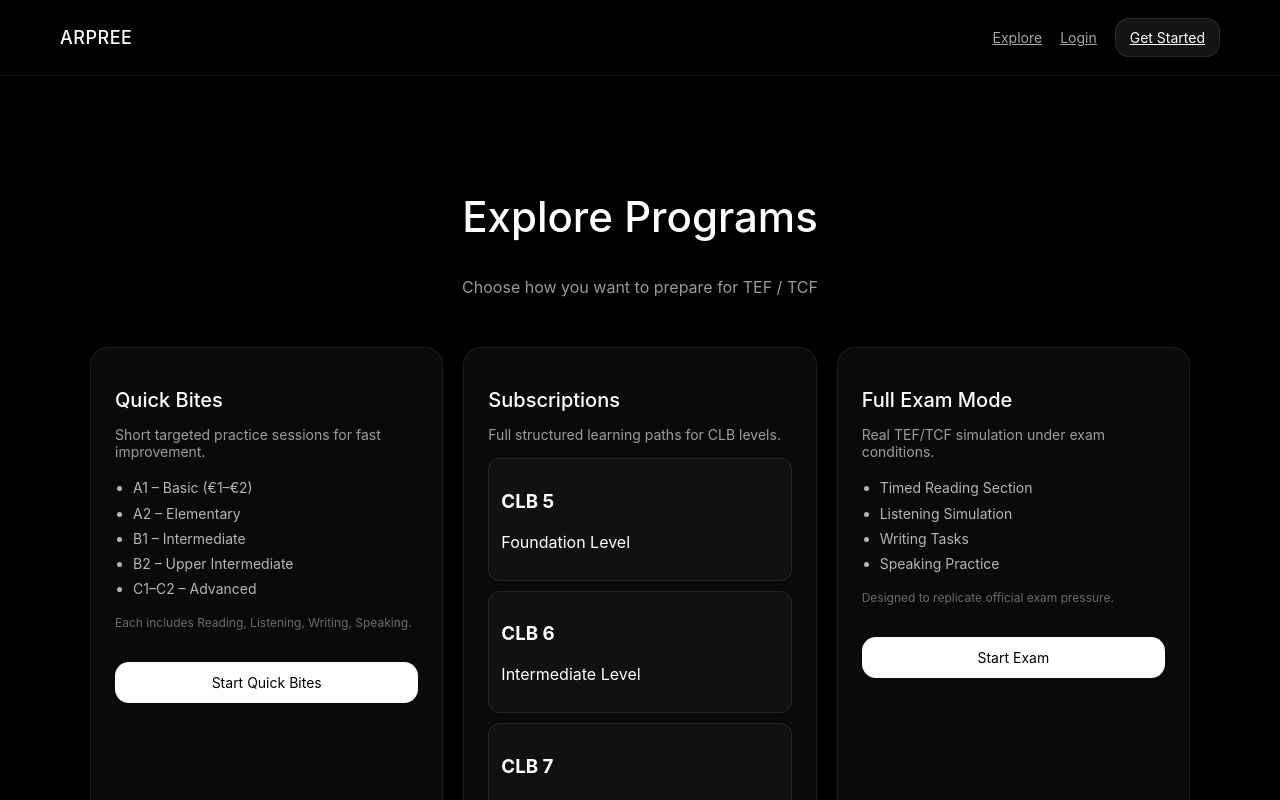
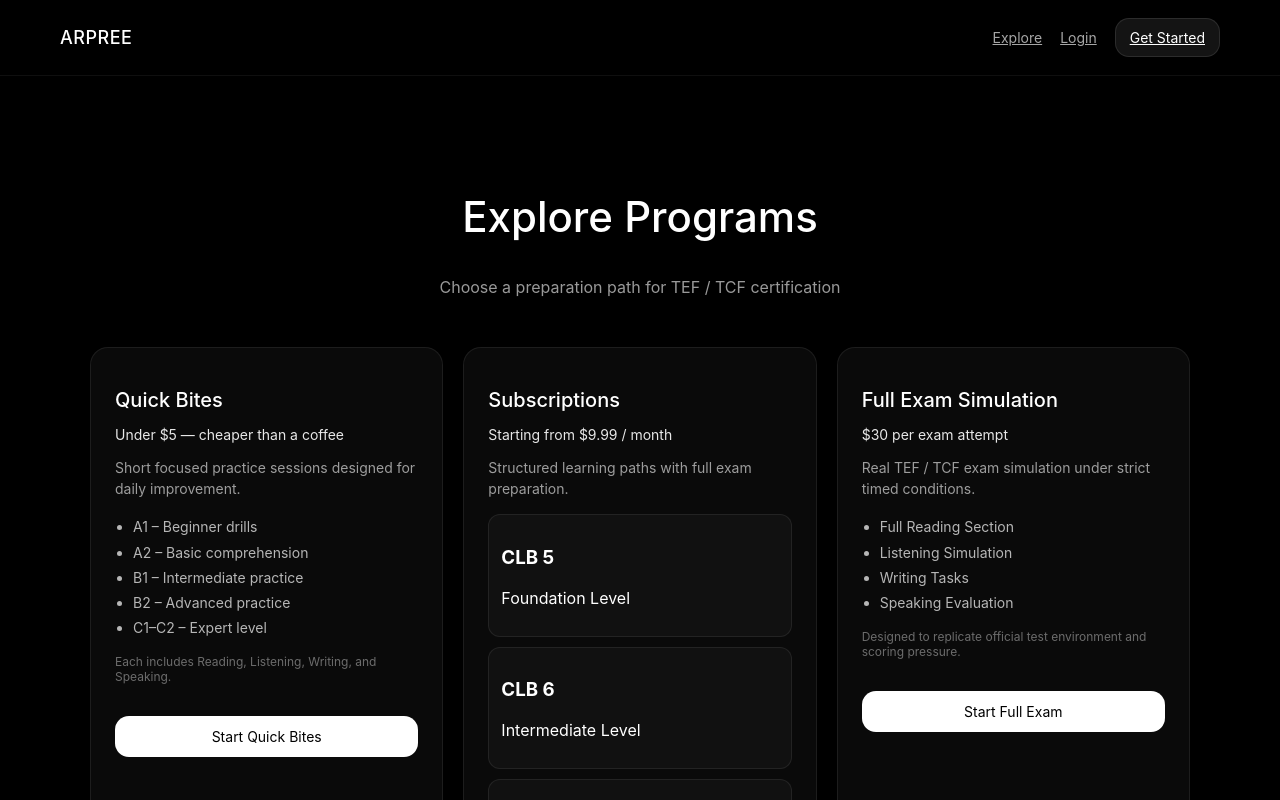
Before and after one commit to aaloopraantha/arpree, a Next.js app: page /explore in a window 1280 px wide. Shown: the top 800 px of the page. Built offline with nearby package versions, Linux system fonts and the light colour scheme.

Commit message:
Update page.js

```diff
--- a/app/explore/page.js
+++ b/app/explore/page.js
@@ -11,7 +11,7 @@ export default function ExplorePage() {
       <section style={styles.header}>
         <h1 style={styles.title}>Explore Programs</h1>
         <p style={styles.subtitle}>
-          Choose how you want to prepare for TEF / TCF
+          Choose a preparation path for TEF / TCF certification
         </p>
       </section>
 
@@ -22,20 +22,24 @@ export default function ExplorePage() {
         <div style={styles.card}>
           <h2 style={styles.cardTitle}>Quick Bites</h2>
 
+          <p style={styles.priceTag}>
+            Under $5 — cheaper than a coffee
+          </p>
+
           <p style={styles.text}>
-            Short targeted practice sessions for fast improvement.
+            Short focused practice sessions designed for daily improvement.
           </p>
 
           <ul style={styles.list}>
-            <li>A1 – Basic (€1–€2)</li>
-            <li>A2 – Elementary</li>
-            <li>B1 – Intermediate</li>
-            <li>B2 – Upper Intermediate</li>
-            <li>C1–C2 – Advanced</li>
+            <li>A1 – Beginner drills</li>
+            <li>A2 – Basic comprehension</li>
+            <li>B1 – Intermediate practice</li>
+            <li>B2 – Advanced practice</li>
+            <li>C1–C2 – Expert level</li>
           </ul>
 
           <p style={styles.small}>
-            Each includes Reading, Listening, Writing, Speaking.
+            Each includes Reading, Listening, Writing, and Speaking.
           </p>
 
           <button
@@ -50,8 +54,12 @@ export default function ExplorePage() {
         <div style={styles.card}>
           <h2 style={styles.cardTitle}>Subscriptions</h2>
 
+          <p style={styles.priceTag}>
+            Starting from $9.99 / month
+          </p>
+
           <p style={styles.text}>
-            Full structured learning paths for CLB levels.
+            Structured learning paths with full exam preparation.
           </p>
 
           <div style={styles.compareBox}>
@@ -72,41 +80,45 @@ export default function ExplorePage() {
           </div>
 
           <p style={styles.small}>
-            Includes full exam simulation + progress tracking + AI feedback.
+            Includes progress tracking, structured lessons, and AI feedback.
           </p>
 
           <button
             style={styles.button}
             onClick={() => router.push('/pricing')}
           >
-            View Plans
+            View Subscription Plans
           </button>
         </div>
 
-        {/* FULL EXAM MODE */}
+        {/* FULL EXAMS */}
         <div style={styles.card}>
-          <h2 style={styles.cardTitle}>Full Exam Mode</h2>
+          <h2 style={styles.cardTitle}>Full Exam Simulation</h2>
+
+          <p style={styles.priceTag}>
+            $30 per exam attempt
+          </p>
 
           <p style={styles.text}>
-            Real TEF/TCF simulation under exam conditions.
+            Real TEF / TCF exam simulation under strict timed conditions.
           </p>
 
           <ul style={styles.list}>
-            <li>Timed Reading Section</li>
+            <li>Full Reading Section</li>
             <li>Listening Simulation</li>
             <li>Writing Tasks</li>
-            <li>Speaking Practice</li>
+            <li>Speaking Evaluation</li>
           </ul>
 
           <p style={styles.small}>
-            Designed to replicate official exam pressure.
+            Designed to replicate official test environment and scoring pressure.
           </p>
 
           <button
             style={styles.button}
             onClick={() => router.push('/exam')}
           >
-            Start Exam
+            Start Full Exam
           </button>
         </div>
 
@@ -157,13 +169,21 @@ const styles = {
   cardTitle: {
     fontSize: 20,
     fontWeight: 500,
-    marginBottom: 10,
+    marginBottom: 6,
+  },
+
+  priceTag: {
+    fontSize: 14,
+    color: '#fff',
+    marginBottom: 12,
+    opacity: 0.9,
   },
 
   text: {
     color: 'rgba(255,255,255,0.6)',
     fontSize: 14,
     marginBottom: 15,
+    lineHeight: 1.5,
   },
 
   list: {
```
